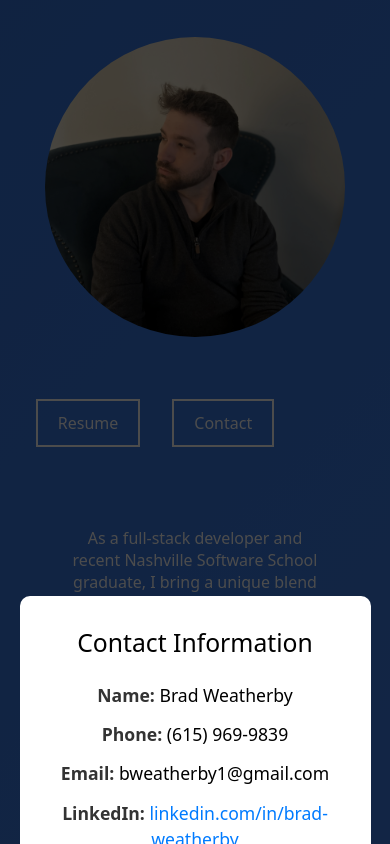
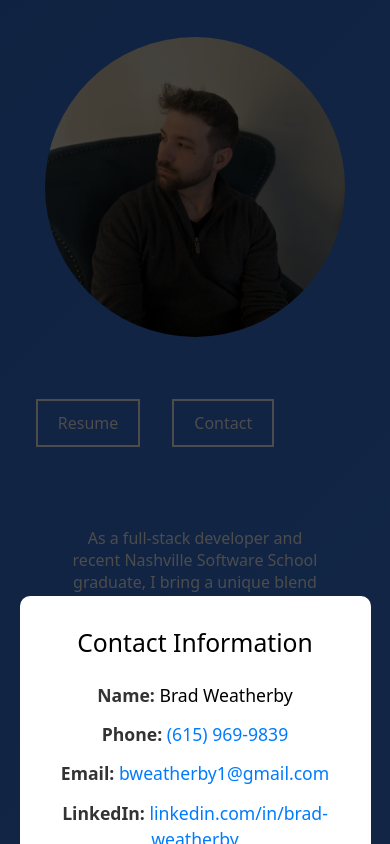
Before and after one commit to bweatherby1/react-resume, a Next.js app: page / in a window 390 px wide. Both pictures are taken after a click on the button "Contact". Shown: the part 760-1604 px from the top of the page. Built offline with nearby package versions, Linux system fonts and the light colour scheme.

Commit message:
updated email and phone to clickable

```diff
--- a/src/components/ContactPopup.js
+++ b/src/components/ContactPopup.js
@@ -10,9 +10,9 @@ const ContactPopup = ({ isOpen, onClose }) => {
         <h2>Contact Information</h2>
         <div className="contact-info">
           <p><strong>Name:</strong> Brad Weatherby</p>
-          <p><strong>Phone:</strong> (615) 969-9839</p>
-          <p><strong>Email:</strong> bweatherby1@gmail.com</p>
-          <p><strong>LinkedIn:</strong> <a href="https://www.linkedin.com/in/brad-weatherby/" target="_blank" rel="noopener noreferrer">linkedin.com/in/brad-weatherby</a></p>
+          <p><strong>Phone:</strong> <a href="tel:+16159699839">(615) 969-9839</a></p>
+          <p><strong>Email:</strong> <a href="mailto:bweatherby1@gmail.com">bweatherby1@gmail.com</a></p>
+          <p><strong>LinkedIn:</strong> <a href="https://www.linkedin.com/in/brad-weatherby1/" target="_blank" rel="noopener noreferrer">linkedin.com/in/brad-weatherby</a></p>
           <p><strong>GitHub:</strong> <a href="https://github.com/bweatherby1" target="_blank" rel="noopener noreferrer">github.com/bweatherby1</a></p>
         </div>
         <button className="popup-close-button" onClick={onClose}>Close</button>
```
